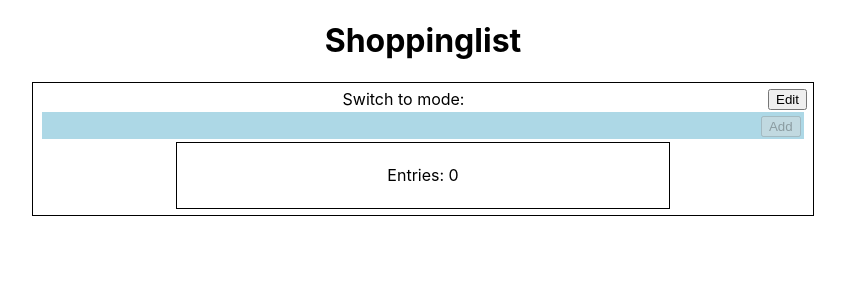
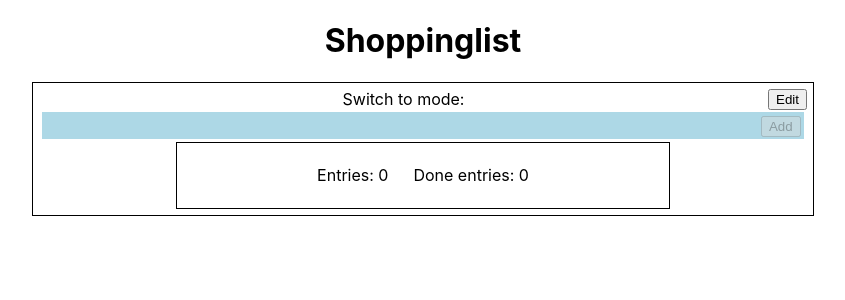
Before and after one commit to Weilando/Shoppinglist, a React (Create React App) app: page / in a window 1280 px wide. Shown: the top 300 px of the page, without its empty margins (217-1062 px from the left). Built offline with nearby package versions, Linux system fonts and the light colour scheme.

Commit message:
feat: add counter for entries with status DONE to InfoBox

```diff
--- a/src/components/InfoBox.jsx
+++ b/src/components/InfoBox.jsx
@@ -2,22 +2,21 @@ import React from 'react';
 import PropTypes from 'prop-types';
 
 function InfoBox(props) {
-  //<p>Entries: {props.entryCount} &emsp; Done entries: {props.doneEntryCount}</p>
   return (
-    <div class="Shoppinglist">
-      <p>Entries: {props.entryCount}</p>
+    <div className="Shoppinglist">
+      <p>Entries: {props.entryCount} &emsp; Done entries: {props.doneEntryCount}</p>
     </div>
   );
 }
 
 InfoBox.propTypes = {
   entryCount: PropTypes.number.isRequired,
-  //doneEntryCount: PropTypes.number.isRequired,
+  doneEntryCount: PropTypes.number.isRequired,
 };
 
 InfoBox.defaultProps = {
   entryCount: 0,
-  //doneEntryCount: 0,
+  doneEntryCount: 0,
 }
 
 export default InfoBox;
--- a/src/components/Shoppinglist.jsx
+++ b/src/components/Shoppinglist.jsx
@@ -1,7 +1,7 @@
 import React from 'react';
 import PropTypes from 'prop-types';
 import { connect } from "react-redux";
-import { Entry, EntryMode} from './Entry';
+import { Entry, EntryMode, EntryStatus } from './Entry';
 import NewEntry from './NewEntry';
 import InfoBox from './InfoBox';
 
@@ -14,6 +14,7 @@ class Shoppinglist extends React.Component {
     };
 
     this.toggleMode = this.toggleMode.bind(this);
+    this.countDone = this.countDone.bind(this);
   }
 
   static propTypes = {
@@ -33,6 +34,12 @@ class Shoppinglist extends React.Component {
       default:
         this.setState({mode: EntryMode.DISPLAY});
     }
+  }
+
+  countDone() {
+    const doneEntries = this.props.entries.filter(entry => entry.status === EntryStatus.DONE);
+    console.log(doneEntries.length);
+    return Number(doneEntries.length);
   }
 
   render() {
@@ -72,7 +79,7 @@ class Shoppinglist extends React.Component {
 
         <InfoBox
           entryCount={this.props.entries.length}
-          //doneEntryCount={}
+          doneEntryCount={this.countDone()}
         />
       </div>
     );
```
